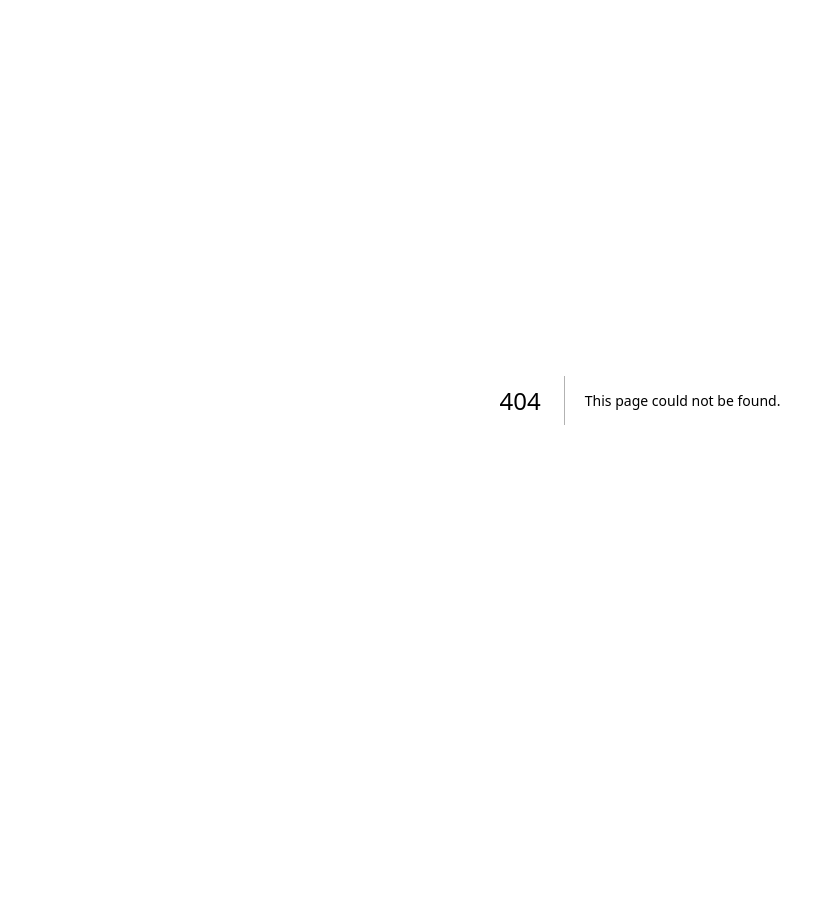
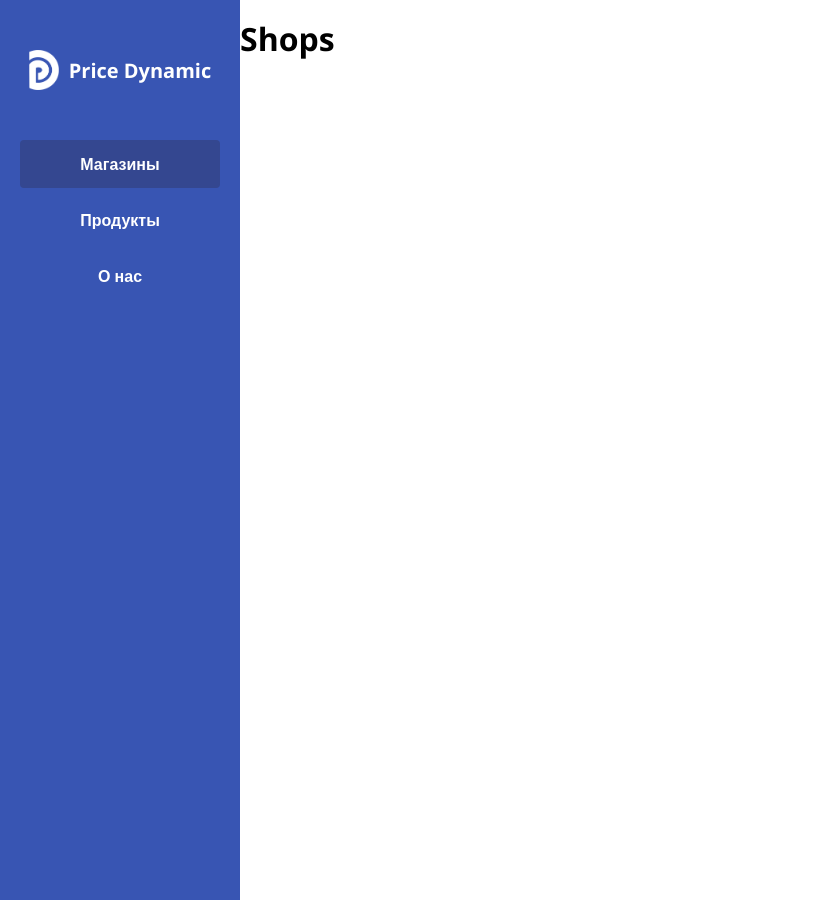
Before and after one commit to p0lluxstar/pd, a Next.js app in the folder frontend/: page /portal/shops in a window 1280 px wide. Before the commit this address had no page. Shown: the whole page, without its empty margins (0-823 px from the left). Before the commit the page ends 800 px from the top, so only its background shows below. Built offline with nearby package versions, Linux system fonts and the light colour scheme.

Commit message:
feat: setting routing page

```diff
--- /dev/null
+++ b/frontend/src/app/portal/layout.tsx
@@ -0,0 +1,28 @@
+import PageContent from '@/src/components/PageContent';
+import Sidebar from '@/src/components/Sidebar';
+import styles from '../../styles/pages/portal.module.scss';
+import type { Metadata } from 'next';
+
+export const metadata: Metadata = {
+  title: 'Portal | PD',
+  description: 'Description portal page',
+};
+
+export default function PortalLayout({
+  children,
+}: Readonly<{
+  children: React.ReactNode;
+}>): JSX.Element {
+  return (
+    <>
+      <html lang="en">
+        <body>
+          <main className={styles.main}>
+            <Sidebar />
+            <PageContent>{children}</PageContent>
+          </main>
+        </body>
+      </html>
+    </>
+  );
+}
--- /dev/null
+++ b/frontend/src/app/portal/shops/page.tsx
@@ -0,0 +1,7 @@
+export default function ShopsPage(): JSX.Element {
+  return (
+    <>
+      <h1>Shops</h1>
+    </>
+  );
+}
--- a/frontend/src/components/Logo.tsx
+++ b/frontend/src/components/Logo.tsx
@@ -5,11 +5,11 @@ interface Props {
   height: number;
 }
 
-const Logo = (props: Props): JSX.Element => (
-  <>
-    <Image src="/img/logo.png" width={props.width} height={props.height} alt="logo" />
-    <span>Price Dynamic</span>
-  </>
-);
-
-export default Logo;
+export default function Logo(props: Props): JSX.Element {
+  return (
+    <>
+      <Image src="/img/logo.png" width={props.width} height={props.height} alt="logo" />
+      <span>Price Dynamic</span>
+    </>
+  );
+}
--- /dev/null
+++ b/frontend/src/components/PageContent.tsx
@@ -0,0 +1,10 @@
+import styles from '../styles/components/pageContent.module.scss';
+import type { ReactNode } from 'react';
+
+interface Props {
+  children: ReactNode;
+}
+
+export default function PageContent({ children }: Props): JSX.Element {
+  return <div className={styles.wrapper}>{children}</div>;
+}
--- /dev/null
+++ b/frontend/src/components/Sidebar.tsx
@@ -0,0 +1,28 @@
+import Link from 'next/link';
+import Logo from '@/src/components/Logo';
+import styles from '../styles/components/sidebar.module.scss';
+
+export default function Sidebar(): JSX.Element {
+  return (
+    <>
+      <div className={styles.wrapper}>
+        <div className={styles.logo}>
+          <Logo width={30} height={40} />
+        </div>
+        <div className={styles['main-nav']}>
+          <ul>
+            <li className={styles.active}>
+              <Link href="/portal/shops">Магазины</Link>
+            </li>
+            <li>
+              <Link href="/portal/products">Продукты</Link>
+            </li>
+            <li>
+              <Link href="/portal/about">О нас</Link>
+            </li>
+          </ul>
+        </div>
+      </div>
+    </>
+  );
+}
--- /dev/null
+++ b/frontend/src/styles/components/pageContent.module.scss
@@ -0,0 +1,7 @@
+@import '../abstracts/colors';
+
+.col-2 {
+  background-color: $color-white;
+  height: 100vh;
+  width: 100%;
+}
--- /dev/null
+++ b/frontend/src/styles/components/sidebar.module.scss
@@ -0,0 +1,61 @@
+@import '../abstracts/colors';
+
+.wrapper {
+  background-color: $color-primary;
+  height: 100vh;
+  min-width: 200px;
+  padding: 50px 20px;
+
+  .logo {
+    display: flex;
+    align-items: center;
+    justify-content: center;
+    color: $color-white;
+    font-size: 20px;
+    font-weight: 700;
+    margin-bottom: 50px;
+
+    img {
+      margin-right: 10px;
+    }
+  }
+
+  .main-nav {
+    ul {
+      list-style-type: none;
+      padding: 0px;
+    }
+
+    li {
+      text-align: center;
+      font-size: 16px;
+      font-weight: 600;
+      line-height: 24px;
+      margin: 8px 0px;
+      padding: 12px 16px;
+      &:hover {
+        background-color: $color-btn-blue-hover;
+        cursor: pointer;
+      }
+    }
+
+    li.active {
+      display: block;
+      background-color: $color-btn-blue;
+      border-radius: 4px;
+      &:hover {
+        background-color: $color-btn-blue;
+        cursor: default;
+      }
+
+      a {
+        cursor: default;
+      }
+    }
+
+    a {
+      text-decoration: none;
+      color: $color-white;
+    }
+  }
+}
--- a/frontend/src/styles/pages/portal.module.scss
+++ b/frontend/src/styles/pages/portal.module.scss
@@ -1,100 +1,5 @@
 @import '../abstracts/colors';
-
-/* .main {
-  display: grid;
-  grid-template-rows: 1fr 1fr 1fr;
-  grid-template-columns: 1fr 1fr 1fr 1fr 1fr;
-  gap: 0px;
-  height: 100%;
-}
-
-.item-1 {
-  background-color: #5d5579;
-  grid-row-start: 1;
-  grid-column-start: 1;
-  grid-row-end: 4;
-  grid-column-end: 2;
-  height: 100vh;
-  min-width:200px;
-  max-width: 200px;
-}
-
-.item-2 {
-  background-color: #76ab85;
-  grid-row-start: 1;
-  grid-column-start: 2;
-  grid-row-end: 4;
-  grid-column-end: 6;
-  height: 100vh;
-}
- */
 
 .main {
   display: flex;
-
-  .col-1 {
-    background-color: $color-primary;
-    height: 100vh;
-    min-width: 200px;
-    padding: 50px 20px;
-
-    .logo {
-      display: flex;
-      align-items: center;
-      justify-content: center;
-      color: $color-white;
-      font-size: 20px;
-      font-weight: 700;
-      margin-bottom: 50px;
-
-      img {
-        margin-right: 10px;
-      }
-    }
-
-    .main-nav {
-      ul {
-        list-style-type: none;
-        padding: 0px;
-      }
-
-      li {
-        text-align: center;
-        font-size: 16px;
-        font-weight: 600;
-        line-height: 24px;
-        margin: 8px 0px;
-        padding: 12px 16px;
-        &:hover {
-          background-color: $color-btn-blue-hover;
-          cursor: pointer;
-        }
-      }
-
-      li.active {
-        display: block;
-        background-color: $color-btn-blue;
-        border-radius: 4px;
-        &:hover {
-          background-color: $color-btn-blue;
-          cursor: default;
-        }
-
-        a {
-          cursor: default;
-        }
-      }
-
-      a {
-        text-decoration: none;
-        color: $color-white;
-      }
-    }
-  }
-
-  .col-2 {
-    background-color: $color-white;
-    height: 100vh;
-    width: 100%;
-  }
 }
```
Also changed, not shown: frontend/src/app/portal/about/page.tsx (added, +7 -0 lines), frontend/src/app/portal/page.tsx (+6 -36 lines), frontend/src/app/portal/products/page.tsx (added, +7 -0 lines), frontend/src/components/Greeting.tsx (+7 -4 lines).
